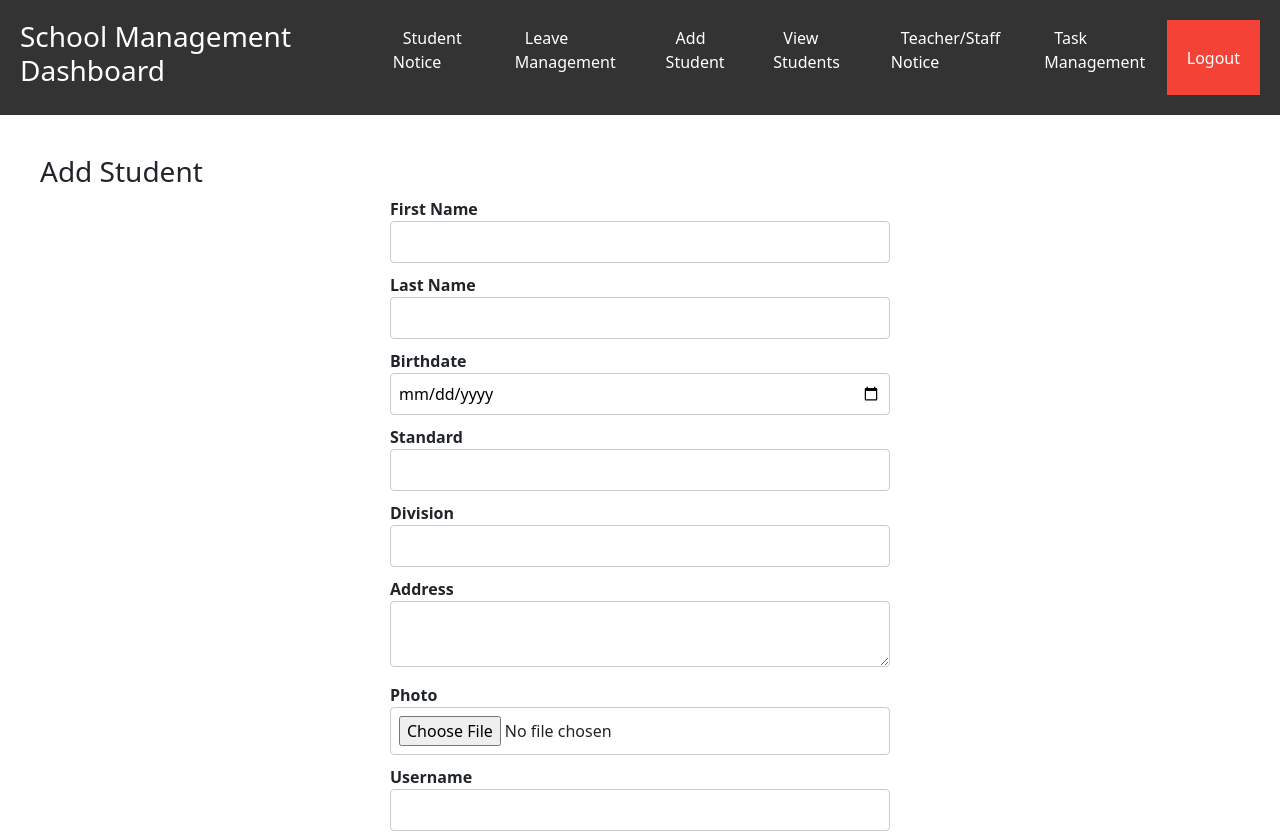
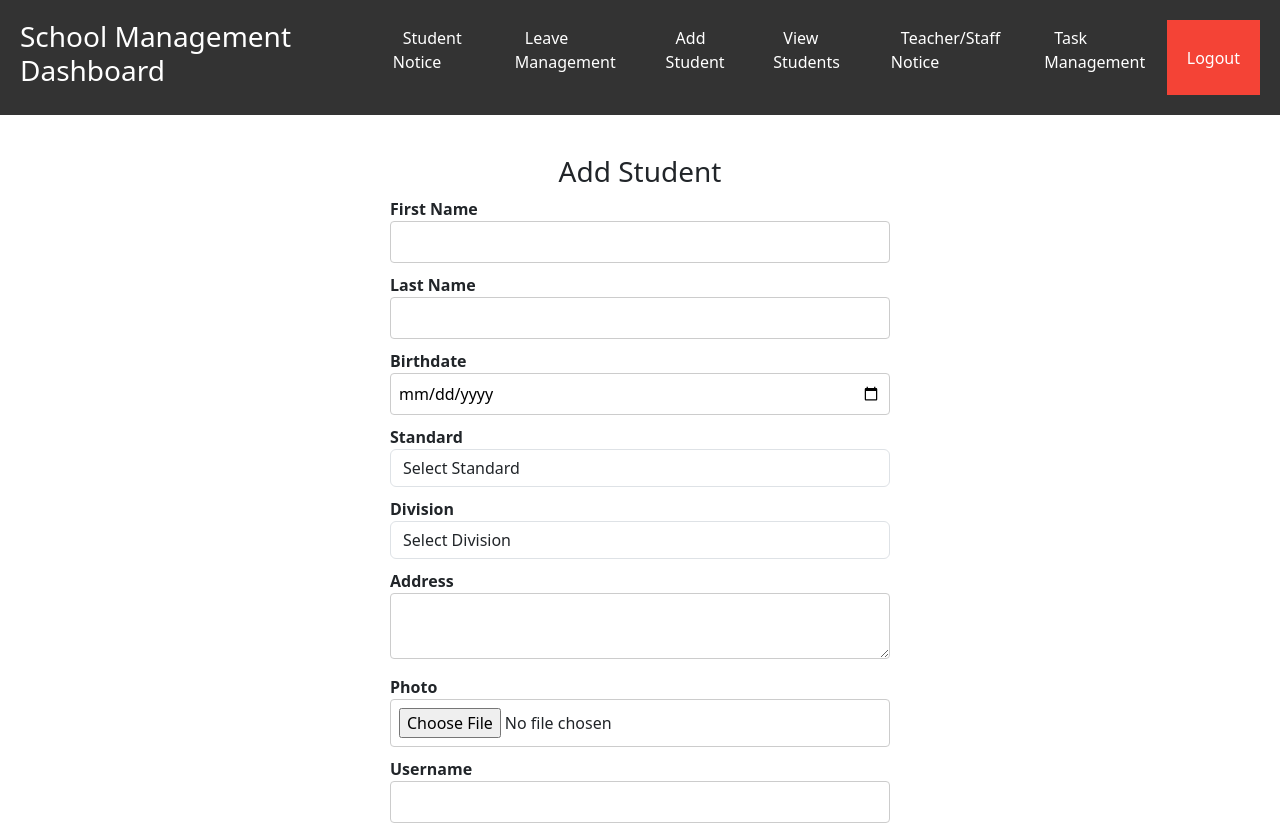
Before and after one commit to shubham14p3/school-management-pp, a React (Create React App) app: page /add-student in a window 1280 px wide. Shown: the top 833 px of the page. Built offline with nearby package versions, Linux system fonts and the light colour scheme.

Commit message:
Adding Files

```diff
--- a/package.json
+++ b/package.json
@@ -7,12 +7,13 @@
     "@testing-library/react": "^13.4.0",
     "@testing-library/user-event": "^13.5.0",
     "bootstrap": "^5.3.0",
+    "date-fns": "^2.30.0",
     "formik": "^2.4.2",
     "react": "^18.2.0",
     "react-bootstrap": "^2.8.0",
     "react-dom": "^18.2.0",
     "react-router-dom": "^6.14.2",
-    "react-scripts": "5.0.1",
+    "react-scripts": "^2.1.3",
     "web-vitals": "^2.1.4",
     "yup": "^1.2.0"
   },
--- a/src/component/AddStudentForm.css
+++ b/src/component/AddStudentForm.css
@@ -48,3 +48,13 @@
   right: 10px;
   font-size: 18px;
 }
+
+.validation-error {
+  color: red;
+  font-size: 12px;
+  margin-top: 5px;
+}
+.add-student-header{
+    justify-content: center;
+    display: flex;
+}
--- a/src/component/AddStudentForm.js
+++ b/src/component/AddStudentForm.js
@@ -3,6 +3,7 @@ import { useNavigate } from "react-router-dom";
 import AddStudentModal from "./AddStudentModal";
 import Dashboard from "./Dashboard";
 import "./AddStudentForm.css";
+
 const AddStudentForm = ({ handleAddStudent, handleLogout }) => {
   const navigate = useNavigate();
   const [formData, setFormData] = useState({
@@ -17,7 +18,10 @@ const AddStudentForm = ({ handleAddStudent, handleLogout }) => {
     password: "",
     role: "student",
   });
+
+  // State to store validation errors for each field
   const [showModal, setShowModal] = useState(false);
+  const [validationErrors, setValidationErrors] = useState({});
 
   const handleChange = (e) => {
     const { name, value, type } = e.target;
@@ -25,14 +29,78 @@ const AddStudentForm = ({ handleAddStudent, handleLogout }) => {
     // Handle file validation for photo field
     if (type === "file" && name === "photo") {
       const file = e.target.files[0];
-      const validTypes = ["image/jpeg", "image/png"];
+      const validTypes = ["image/jpeg", "image/jpg"];
       if (file && !validTypes.includes(file.type)) {
         // Invalid file type, reset the input value
         e.target.value = "";
         setFormData({ ...formData, [name]: "" });
-        alert("Please select a valid image file (jpg, jpeg, or png).");
+        setValidationErrors({
+          ...validationErrors,
+          [name]: "Please select a valid image file (jpg or jpeg).",
+        });
         return;
       }
+    }
+
+    // Reset validation error for the current field
+    setValidationErrors({ ...validationErrors, [name]: "" });
+
+    // Perform custom validations for each field
+    switch (name) {
+      case "firstName":
+        if (!/^[A-Za-z]{3,}$/.test(value.trim())) {
+          setValidationErrors({
+            ...validationErrors,
+            [name]:
+              "First name should have at least 3 letters and only contain text.",
+          });
+        }
+        break;
+      case "lastName":
+        if (!/^[A-Za-z]{3,}$/.test(value.trim())) {
+          setValidationErrors({
+            ...validationErrors,
+            [name]:
+              "Last name should have at least 3 letters and only contain text.",
+          });
+        }
+        break;
+      case "birthdate":
+        const currentDate = new Date();
+        const selectedDate = new Date(value);
+        if (selectedDate > currentDate) {
+          setValidationErrors({
+            ...validationErrors,
+            [name]: "Birthdate cannot be in the future.",
+          });
+        }
+        break;
+      case "standard":
+        if (!/^[1-9]|1[0-2]$/.test(value)) {
+          setValidationErrors({
+            ...validationErrors,
+            [name]: "Standard should be a number between 1 and 12.",
+          });
+        }
+        break;
+      case "division":
+        if (!/^[A-Za-z]$/.test(value)) {
+          setValidationErrors({
+            ...validationErrors,
+            [name]: "Division should be a single letter (A-Z).",
+          });
+        }
+        break;
+      case "address":
+        if (value.length > 100) {
+          setValidationErrors({
+            ...validationErrors,
+            [name]: "Address should not exceed 100 characters.",
+          });
+        }
+        break;
+      default:
+        break;
     }
 
     setFormData({ ...formData, [name]: value });
@@ -93,7 +161,7 @@ const AddStudentForm = ({ handleAddStudent, handleLogout }) => {
   return (
     <Dashboard userType="admin" handleLogout={handleLogout}>
       <div className="add-student-form-container">
-        <h3>Add Student</h3>
+        <h3 className="add-student-header">Add Student</h3>
         <form onSubmit={handleSubmit}>
           <div>
             <label htmlFor="firstName">First Name</label>
@@ -104,11 +172,14 @@ const AddStudentForm = ({ handleAddStudent, handleLogout }) => {
               value={formData.firstName}
               onChange={handleChange}
               required
-              minLength={3}
-              maxLength={10}
-              pattern="^[A-Za-z]+$"
             />
+            {validationErrors.firstName && (
+              <span className="validation-error">
+                {validationErrors.firstName}
+              </span>
+            )}
           </div>
+
           <div>
             <label htmlFor="lastName">Last Name</label>
             <input
@@ -122,7 +193,13 @@ const AddStudentForm = ({ handleAddStudent, handleLogout }) => {
               maxLength={10}
               pattern="^[A-Za-z]+$"
             />
+            {validationErrors.lastName && (
+              <span className="validation-error">
+                {validationErrors.lastName}
+              </span>
+            )}
           </div>
+
           <div>
             <label htmlFor="birthdate">Birthdate</label>
             <input
@@ -134,28 +211,59 @@ const AddStudentForm = ({ handleAddStudent, handleLogout }) => {
               required
               max={new Date().toISOString().split("T")[0]} // Restricts future dates
             />
+            {validationErrors.birthdate && (
+              <span className="validation-error">
+                {validationErrors.birthdate}
+              </span>
+            )}
           </div>
-          <div>
+
+          <div className="form-group">
             <label htmlFor="standard">Standard</label>
-            <input
-              type="text"
+            <select
               id="standard"
               name="standard"
               value={formData.standard}
               onChange={handleChange}
               required
-            />
+              className="form-control"
+            >
+              <option value="">Select Standard</option>
+              {Array.from({ length: 12 }, (_, index) => (
+                <option key={index + 1} value={index + 1}>
+                  {index + 1}
+                </option>
+              ))}
+            </select>
+            {validationErrors.standard && (
+              <span className="validation-error">
+                {validationErrors.standard}
+              </span>
+            )}
           </div>
-          <div>
+
+          <div className="form-group">
             <label htmlFor="division">Division</label>
-            <input
-              type="text"
+            <select
               id="division"
               name="division"
               value={formData.division}
               onChange={handleChange}
               required
-            />
+              className="form-control"
+            >
+              <option value="">Select Division</option>
+              {Array.from({ length: 26 }, (_, index) => (
+                <option key={index} value={String.fromCharCode(65 + index)}>
+                  {String.fromCharCode(65 + index)}
+                </option>
+              ))}
+            </select>
+            {validationErrors.division && (
+              <span className="validation-error">
+                {validationErrors.division}
+              </span>
+            )}
           </div>
           <div>
             <label htmlFor="address">Address</label>
@@ -165,19 +273,30 @@ const AddStudentForm = ({ handleAddStudent, handleLogout }) => {
               value={formData.address}
               onChange={handleChange}
               required
+              maxLength={100}
             />
+            {validationErrors.address && (
+              <span className="validation-error">
+                {validationErrors.address}
+              </span>
+            )}
           </div>
+
           <div>
             <label htmlFor="photo">Photo</label>
             <input
               type="file"
               id="photo"
               name="photo"
-              accept="image/*"
+              accept="image/jpeg, image/jpg"
               onChange={handleChange}
               required
             />
+            {validationErrors.photo && (
+              <span className="validation-error">{validationErrors.photo}</span>
+            )}
           </div>
+
           <div>
             <label htmlFor="username">Username</label>
             <input
@@ -188,7 +307,13 @@ const AddStudentForm = ({ handleAddStudent, handleLogout }) => {
               onChange={handleChange}
               required
             />
+            {validationErrors.username && (
+              <span className="validation-error">
+                {validationErrors.username}
+              </span>
+            )}
           </div>
+
           <div>
             <label htmlFor="password">Password</label>
             <input
@@ -199,6 +324,11 @@ const AddStudentForm = ({ handleAddStudent, handleLogout }) => {
               onChange={handleChange}
               required
             />
+            {validationErrors.password && (
+              <span className="validation-error">
+                {validationErrors.password}
+              </span>
+            )}
           </div>
           <button type="submit">Submit</button>
         </form>
@@ -208,7 +338,7 @@ const AddStudentForm = ({ handleAddStudent, handleLogout }) => {
           isOpen={showModal}
           onClose={handleCloseModal}
           onConfirm={handleConfirmSubmit}
-          modalData={formData} // Pass the form data to the modal for confirmation
+          modalData={formData}
         />
       </div>
     </Dashboard>
```
Also changed, not shown: 1 other file (tests, documents, lock files or other folders). Lines whose indentation alone changed are shown as unchanged.
